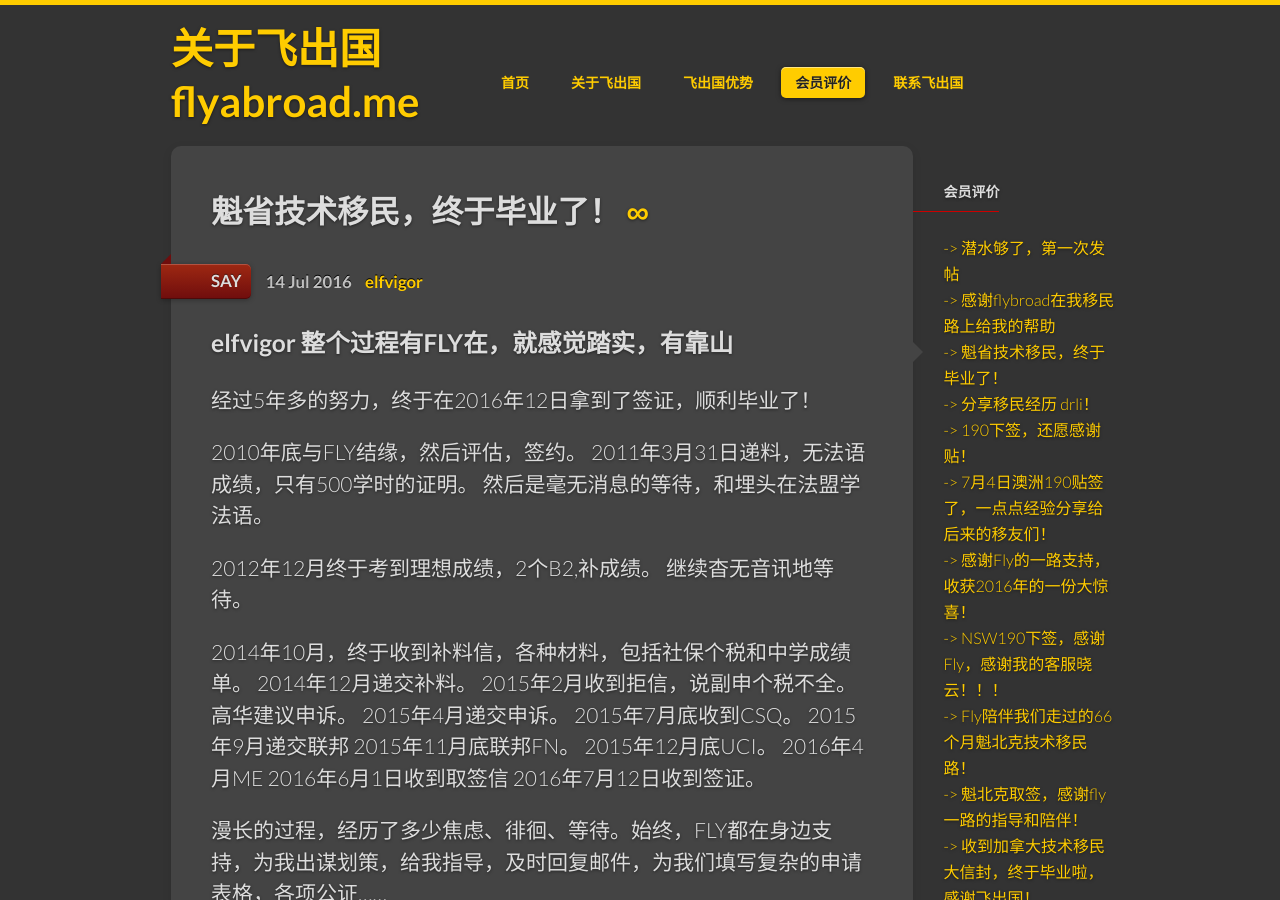
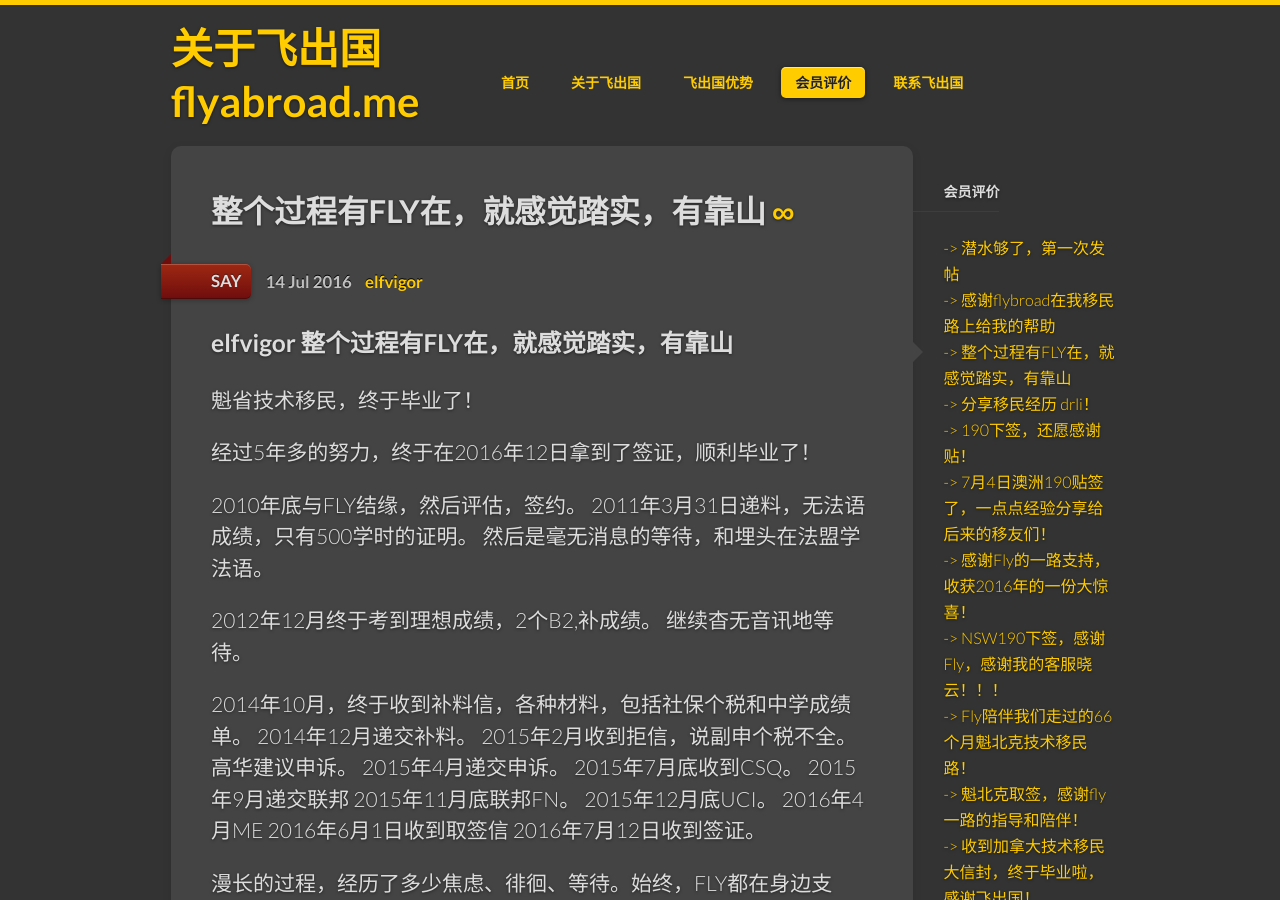
Before and after one commit to cnsme/flymeww2, a Jekyll site: the page built from _posts/2016-07-14-elfvigor.md, in a window 1280 px wide and 900 px high. Built offline with Jekyll 4.4.1, drawn with Linux system fonts in a browser that asks for light colours.

Commit message:
elfvigor

```diff
--- a/_posts/2016-07-14-elfvigor.md
+++ b/_posts/2016-07-14-elfvigor.md
@@ -1,6 +1,6 @@
 ---
 layout: news_item
-title: '魁省技术移民，终于毕业了！'
+title: '整个过程有FLY在，就感觉踏实，有靠山'
 date: 2016-07-14 10:00:00 +0800
 author: elfvigor
 categories: [say]
```
Also changed, not shown: other parts of _posts/2016-07-14-elfvigor.md (+2 -0 lines).
